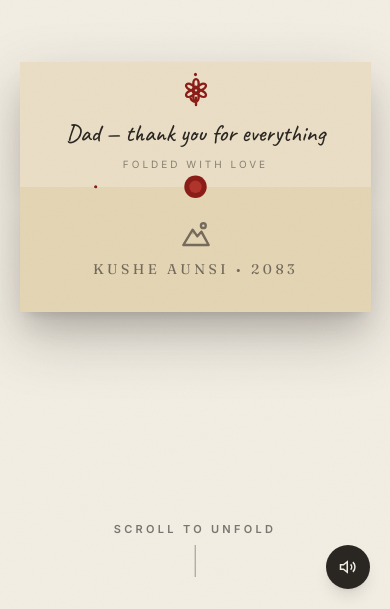
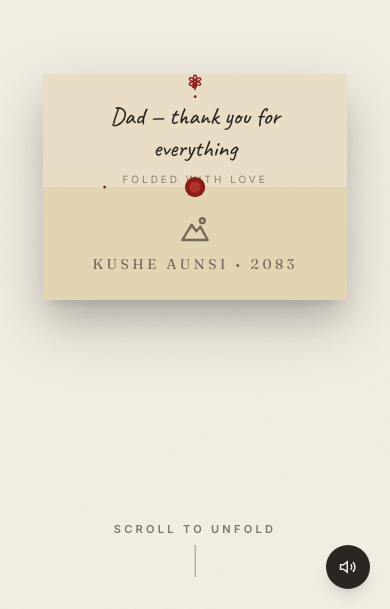
Before and after one commit to Nitride27/fathers-day, a Next.js app: page /fathers-day/ in a window 390 px wide. Shown: the part 235-844 px from the top of the page. Built offline with nearby package versions, Linux system fonts and the light colour scheme.

Commit message:
Flap backface fix, smaller phone stage, tighter phone collage

```diff
--- a/app/globals.css
+++ b/app/globals.css
@@ -126,6 +126,12 @@ body {
     width: auto;
     height: auto;
   }
+  /* Smaller stage on phones so the outward 3D swing stays inside the
+     viewport instead of getting clipped (which read as "folding unseen"). */
+  .fold-stage {
+    width: 78vmin;
+    height: 58vmin;
+  }
   /* Lock touch to vertical scrolling only — no sideways drift. */
   html,
   body,
--- a/components/intro/FoldedEnvelope.tsx
+++ b/components/intro/FoldedEnvelope.tsx
@@ -57,6 +57,9 @@ export default function FoldedEnvelope() {
       // fold opens along the horizontal center crease instead of vertical.
       const phone = window.matchMedia("(max-width: 768px)").matches;
       gsap.set(".fold-stage", { transformPerspective: 1400 });
+      // Hide mirrored backs past 90° so flaps vanish cleanly instead of
+      // folding visibly back onto themselves.
+      gsap.set(".fold-flap", { backfaceVisibility: "hidden" });
       gsap.set(".fold-left", { transformOrigin: phone ? "center bottom" : "left center" });
       gsap.set(".fold-right", { transformOrigin: phone ? "center top" : "right center" });
       gsap.set(".fold-top", { transformOrigin: "center top" });
--- a/components/sections/Hero.tsx
+++ b/components/sections/Hero.tsx
@@ -69,7 +69,7 @@ export default function Hero() {
           </a>
         </div>
 
-        <div className="relative h-[70vh] min-h-[420px]" aria-label="Photo collage">
+        <div className="relative h-[70vh] min-h-[420px] max-md:h-[62vh] max-md:min-h-[360px]" aria-label="Photo collage">
           <figure className="parallax-slow polaroid tape absolute left-0 top-0 w-[62%] -rotate-2 p-2">
             {/* eslint-disable-next-line @next/next/no-img-element */}
             <img src="images/hero-main.jpg"               alt="Father walking hand-in-hand with his young son" className="h-auto w-full bg-gradient-to-br from-sky-200 to-amber-100 object-cover" />
@@ -88,7 +88,7 @@ export default function Hero() {
             {/* eslint-disable-next-line @next/next/no-img-element */}
             <img src="images/hero-pagoda.jpg" alt="Pagoda temple draped in prayer flags" className="h-auto w-full bg-gradient-to-br from-emerald-200 to-stone-300 object-cover" />
           </figure>
-          <figure className="parallax-fast absolute bottom-0 left-[6%] w-[52%] rotate-1 bg-white p-2 shadow-xl">
+          <figure className="parallax-fast absolute bottom-0 left-[6%] w-[52%] rotate-1 bg-white p-2 shadow-xl max-md:bottom-[4%]">
             {/* eslint-disable-next-line @next/next/no-img-element */}
                         <img src="images/hero-mountains-v2.jpg?v=2" alt="Hilltop road above the valley" className="h-auto w-full bg-gradient-to-br from-sky-300 to-indigo-200 object-cover" />
           </figure>
```
Also changed, not shown: 1 other file (tests, documents, lock files or other folders).
